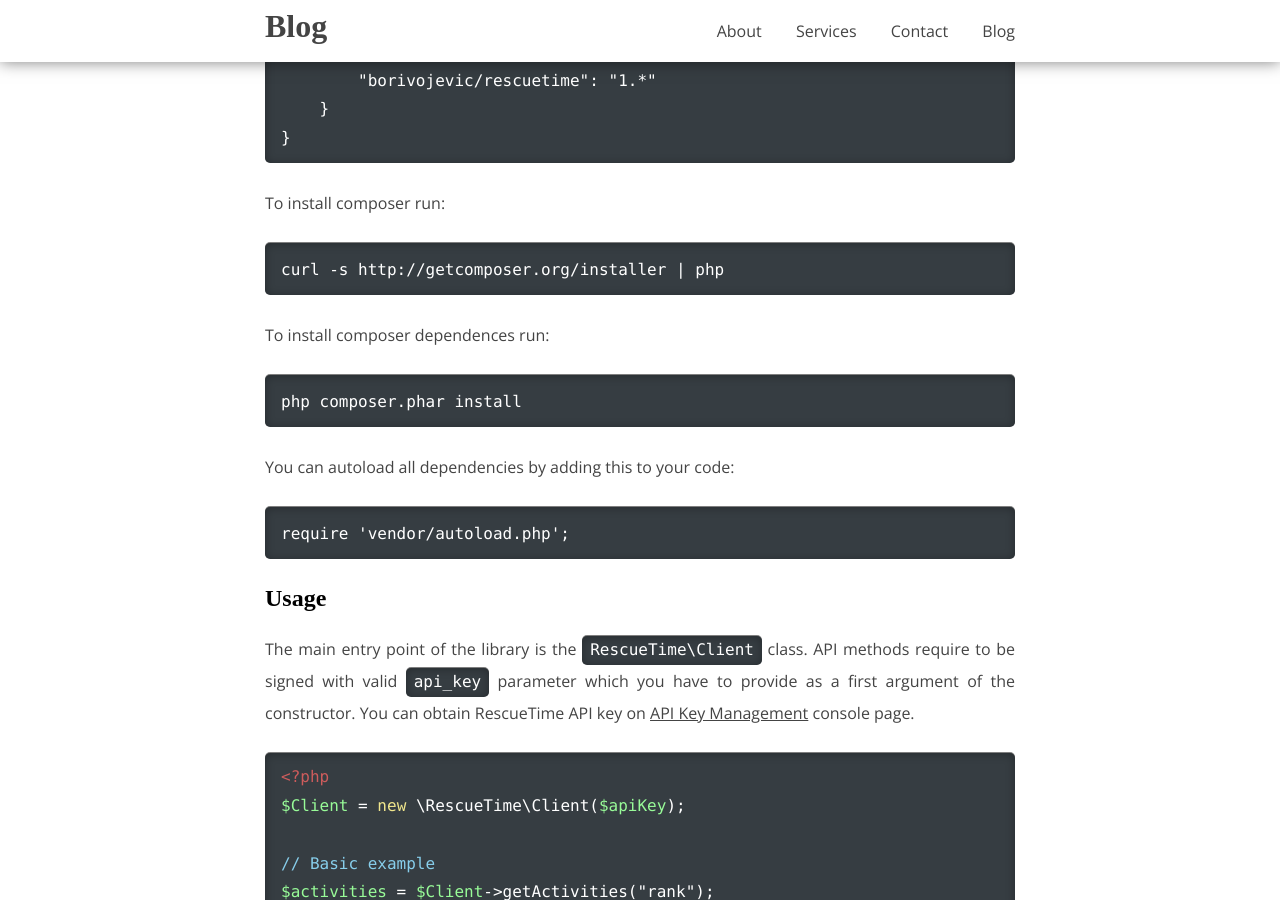
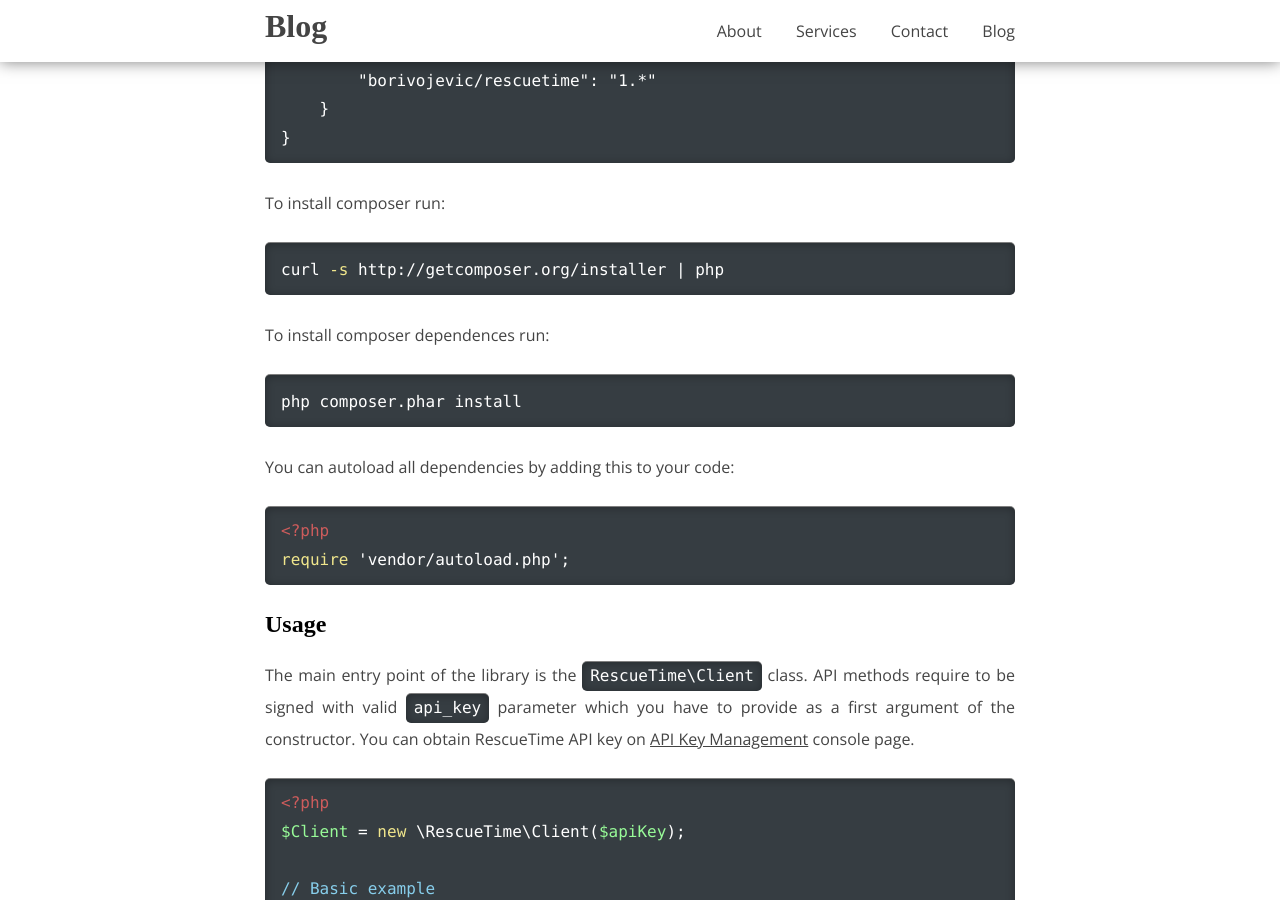
Before and after one commit to borivojevic/borivojevic.github.com, a Jekyll site: the page built from _posts/2013-10-09-php-wrapper-library-for-rescuetime-api.markdown, in a window 1280 px wide and 900 px high, scrolled down 729 px. Built offline with Jekyll 4.4.1, drawn with Linux system fonts in a browser that asks for light colours; some web fonts are replaced; Markdown is read by kramdown in place of the engine named in the settings; comment, search, counter and statistics services are not loaded; some of the changed text lies outside the part shown.

Commit message:
Misc text and code formatting fixes

```diff
--- a/_posts/2013-10-09-php-wrapper-library-for-rescuetime-api.markdown
+++ b/_posts/2013-10-09-php-wrapper-library-for-rescuetime-api.markdown
@@ -27,19 +27,20 @@ Recommend way to install this package is with [Composer][]. Add `borivojevic/res
 
 To install composer run:
 
-{% highlight json %}
+{% highlight bash %}
 curl -s http://getcomposer.org/installer | php
 {% endhighlight %}
 
 To install composer dependences run:
 
-{% highlight json %}
+{% highlight bash %}
 php composer.phar install
 {% endhighlight %}
 
 You can autoload all dependencies by adding this to your code:
 
-{% highlight json %}
+{% highlight php %}
+<?php
 require 'vendor/autoload.php';
 {% endhighlight %}
 
@@ -95,6 +96,7 @@ $activities = $this->Client->getActivities(
 You can build more complex queries and filter down the data by providing other query parameters:
 
 {% highlight php %}
+<?php
 $this->Client->getActivities(
     <perspective>,
     <resolution_time>,
@@ -116,19 +118,18 @@ Each query parameter is explained in more details in official [HTTP Query Interf
 For a working exaple of application that uses rescuetime-api-php library take a look at [borivojevic/rescuetime-statusboard][]. It is a simple web application build with [Silex][] that converts the data returned from API into the format that can be read by [Status Board][] iPad app.
 
 Application provides a dashboard interface with couple key metrics:
-
 - Summary panel
 - Productivity By Day Panel
 - Top Categories Panel
 - Top Activities Panel
 
-![Productivity By Day Panel](http://f.cl.ly/items/1p0n00010s052H3T0B1e/statusboard-productivity-by-day.jpg)
+<center><img src="http://f.cl.ly/items/1p0n00010s052H3T0B1e/statusboard-productivity-by-day.jpg" alt="Productivity By Day Panel" /></center>
 
 It's easy to install it for your own purposes but if you relly want to integrate your RescueTime account with Status Board it's even more convenient to enable it in [RescueTime directly](https://www.rescuetime.com/setuppanicstatusboard).
 
 ## I'd like to hear from you
 
-Thank you for reading all the way down here and I really hope you got some value from it. If you have any questions or suggestions feel free to write me at <a href="mailto:mirko@mirkoborivojevic.com">mirko@mirkoborivojevic.com</a> or to comment below. Also, patches and pull requests are always welcome.
+Thank you for reading all the way down here and I really hope you got some value from it. If you have any questions or suggestions feel free to write me at <a href="mailto:mirko@mirkoborivojevic.com">mirko@mirkoborivojevic.com</a> or to leave a comment below. Also, patches and pull requests are always welcome.
 
 [RescueTime]: https://www.rescuetime.com
 [borivojevic/rescuetime-api-php]: https://github.com/borivojevic/rescuetime-api-php
```
